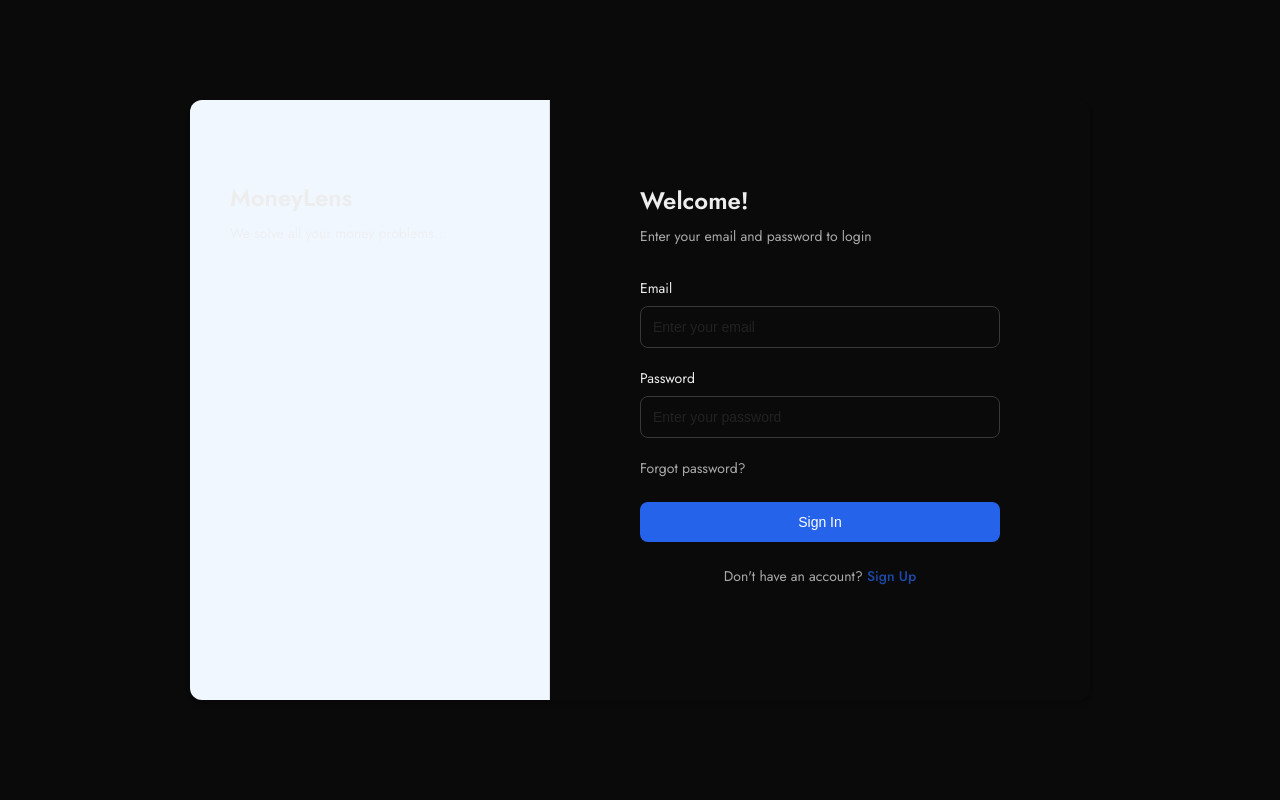
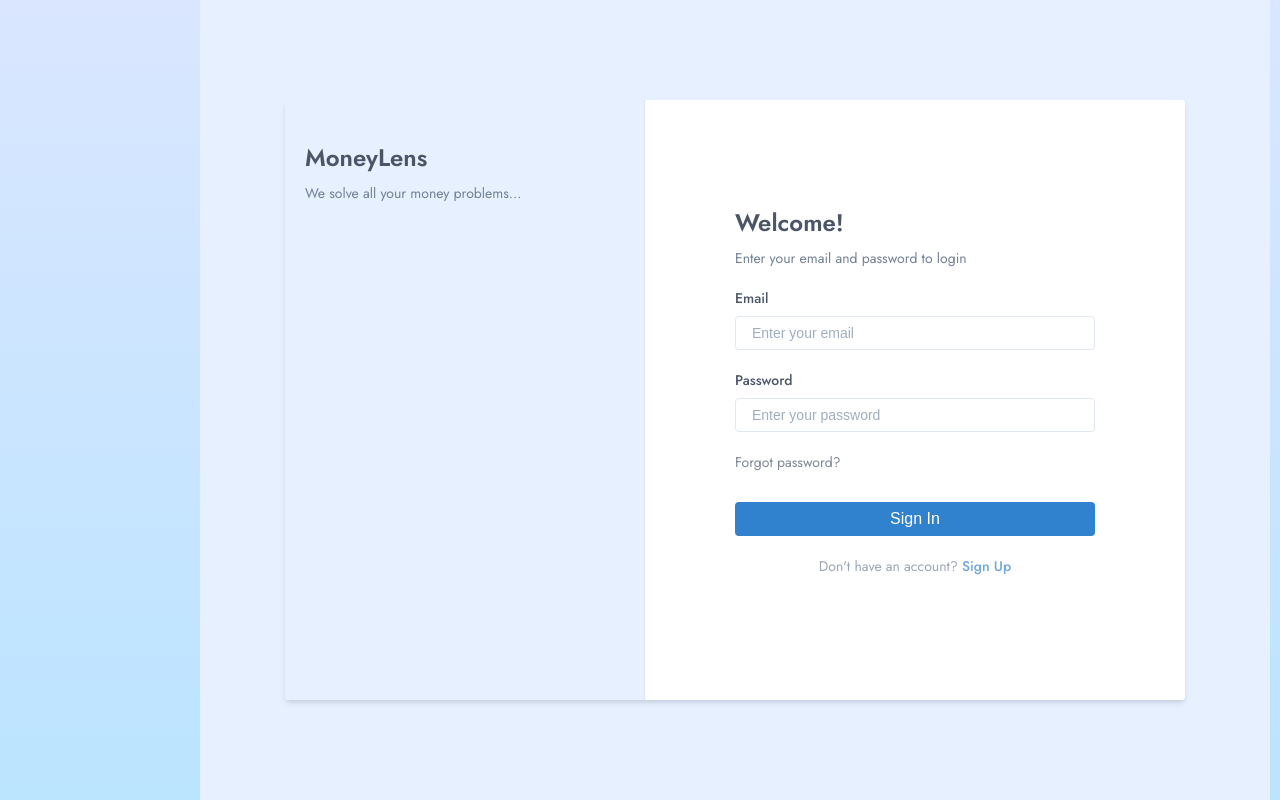
Before and after one commit to Sahil-Sharma-603/Money-Lens-App, a Next.js app in the folder frontend/: page / in a window 1280 px wide. Built offline with nearby package versions, Linux system fonts and the light colour scheme.

Commit message:
Removed dark mode UI

```diff
--- a/frontend/src/app/assets/styles/page.module.css
+++ b/frontend/src/app/assets/styles/page.module.css
@@ -1,10 +1,15 @@
 .page {
+  position: relative;
   min-height: 100vh;
+  padding: 20px;
   display: flex;
+  flex-direction: column;
   align-items: center;
   justify-content: center;
-  background: var(--background);
-  padding: 20px;
+  background-color: #E6F0FF;
+  overflow: hidden;
+  margin-left: 200px;
+  margin-right: 10px;
 }
 
 .container {
@@ -12,49 +17,44 @@
   width: 100%;
   max-width: 900px;
   height: 600px;
-  background: var(--background);
-  border-radius: 12px;
+  background: #FFFFFF;
+  border-radius: 4px;
   overflow: hidden;
   box-shadow: 0 4px 6px -1px rgba(0, 0, 0, 0.1), 0 2px 4px -1px rgba(0, 0, 0, 0.06);
+  margin: 0 auto;
 }
 
 .sidebar {
   width: 40%;
-  background: #f0f7ff; /*light blue background*/
-  border-right: 1px solid rgba(0, 0, 0, 0.1);
-  padding: 40px;
+  background: #E6F0FF;
+  border-right: 1px solid rgba(0, 0, 0, 0.05);
+  padding: 20px;
   display: flex;
   align-items: flex-start;
 }
 
-@media (prefers-color-scheme: dark) {
-  .sidebar {
-    background: #1a1a1a;
-    border-right: 1px solid rgba(255, 255, 255, 0.1);
-  }
-}
+/* Removed dark mode styling */
 
 .brandContent {
-  margin-top: 40px;
+  margin-top: 20px;
 }
 
 .brandContent h1 {
   font-size: 24px;
   font-weight: 600;
-  color: var(--foreground);
+  color: #4A5568;
   margin-bottom: 8px;
 }
 
 .brandContent p {
-  color: var(--foreground);
-  opacity: 0.7;
+  color: #718096;
   font-size: 14px;
 }
 
 .formSection {
   width: 60%;
-  padding: 40px;
-  background: var(--background);
+  padding: 20px;
+  background: #FFFFFF;
   display: flex;
   justify-content: center;
   align-items: center;
@@ -68,15 +68,14 @@
 .formContainer h2 {
   font-size: 24px;
   font-weight: 600;
-  color: var(--foreground);
+  color: #4A5568;
   margin-bottom: 8px;
 }
 
 .formContainer > p {
-  color: var(--foreground);
-  opacity: 0.7;
+  color: #718096;
   font-size: 14px;
-  margin-bottom: 32px;
+  margin-bottom: 20px;
 }
 
 .inputGroup {
@@ -86,38 +85,36 @@
 .inputGroup label {
   display: block;
   font-size: 14px;
-  color: var(--foreground);
+  color: #4A5568;
   margin-bottom: 8px;
+  font-weight: 500;
 }
 
 .inputGroup input {
   width: 100%;
-  padding: 12px;
-  border: 1px solid var(--foreground);
-  opacity: 0.2;
-  border-radius: 8px;
+  padding: 8px 16px;
+  border: 1px solid #E2E8F0;
+  border-radius: 4px;
   font-size: 14px;
-  color: var(--foreground);
-  background: var(--background);
+  color: #4A5568;
+  background: #FFFFFF;
 }
 
 .inputGroup input::placeholder {
-  color: var(--foreground);
-  opacity: 0.5;
+  color: #A0AEC0;
 }
 
 .inputGroup input:focus {
   outline: none;
-  border-color: #2563EB;
-  opacity: 1;
-  box-shadow: 0 0 0 1px #2563EB;
+  border-color: #3182CE;
+  box-shadow: 0 0 0 2px rgba(49, 130, 206, 0.2);
 }
 
 .options {
   display: flex;
   justify-content: space-between;
   align-items: center;
-  margin-bottom: 24px;
+  margin-bottom: 20px;
 }
 
 .rememberMe {
@@ -125,7 +122,7 @@
   align-items: center;
   gap: 8px;
   font-size: 14px;
-  color: var(--foreground);
+  color: #4A5568;
   opacity: 0.7;
 }
 
@@ -133,37 +130,37 @@
   width: 16px;
   height: 16px;
   border-radius: 4px;
-  border: 1px solid var(--foreground);
-  opacity: 0.2;
+  border: 1px solid rgba(0, 0, 0, 0.1);
   cursor: pointer;
 }
 
 .forgotPassword {
   font-size: 14px;
-  color: var(--foreground);
+  color: #4A5568;
   opacity: 0.7;
   text-decoration: none;
 }
 
 .signInButton {
   width: 100%;
-  padding: 12px;
-  background: #2563EB;
+  padding: 8px 16px;
+  background-color: #3182CE;
   color: white;
   border: none;
-  border-radius: 8px;
-  font-size: 14px;
+  border-radius: 4px;
+  font-size: 16px;
   font-weight: 500;
   cursor: pointer;
-  transition: background-color 0.2s;
+  transition: background-color 0.3s;
+  margin-top: 10px;
 }
 
 .signInButton:hover {
-  background: #1D4ED8;
+  background-color: #2C5282;
 }
 
 .signUpPrompt {
-  margin-top: 24px;
+  margin-top: 20px;
   text-align: center;
   font-size: 14px;
   color: var(--foreground);
@@ -171,7 +168,7 @@
 }
 
 .signUpLink {
-  color: #2563EB;
+  color: #3182CE;
   text-decoration: none;
   font-weight: 500;
 }
@@ -184,20 +181,16 @@
 
   .sidebar {
     width: 100%;
-    padding: 24px;
+    padding: 20px;
     border-right: none;
     border-bottom: 1px solid rgba(0, 0, 0, 0.1);
   }
 
-  @media (prefers-color-scheme: dark) {
-    .sidebar {
-      border-bottom: 1px solid rgba(255, 255, 255, 0.1);
-    }
-  }
+  /* Removed dark mode styling */
 
   .formSection {
     width: 100%;
-    padding: 24px;
+    padding: 20px;
   }
 
   .brandContent {
```
